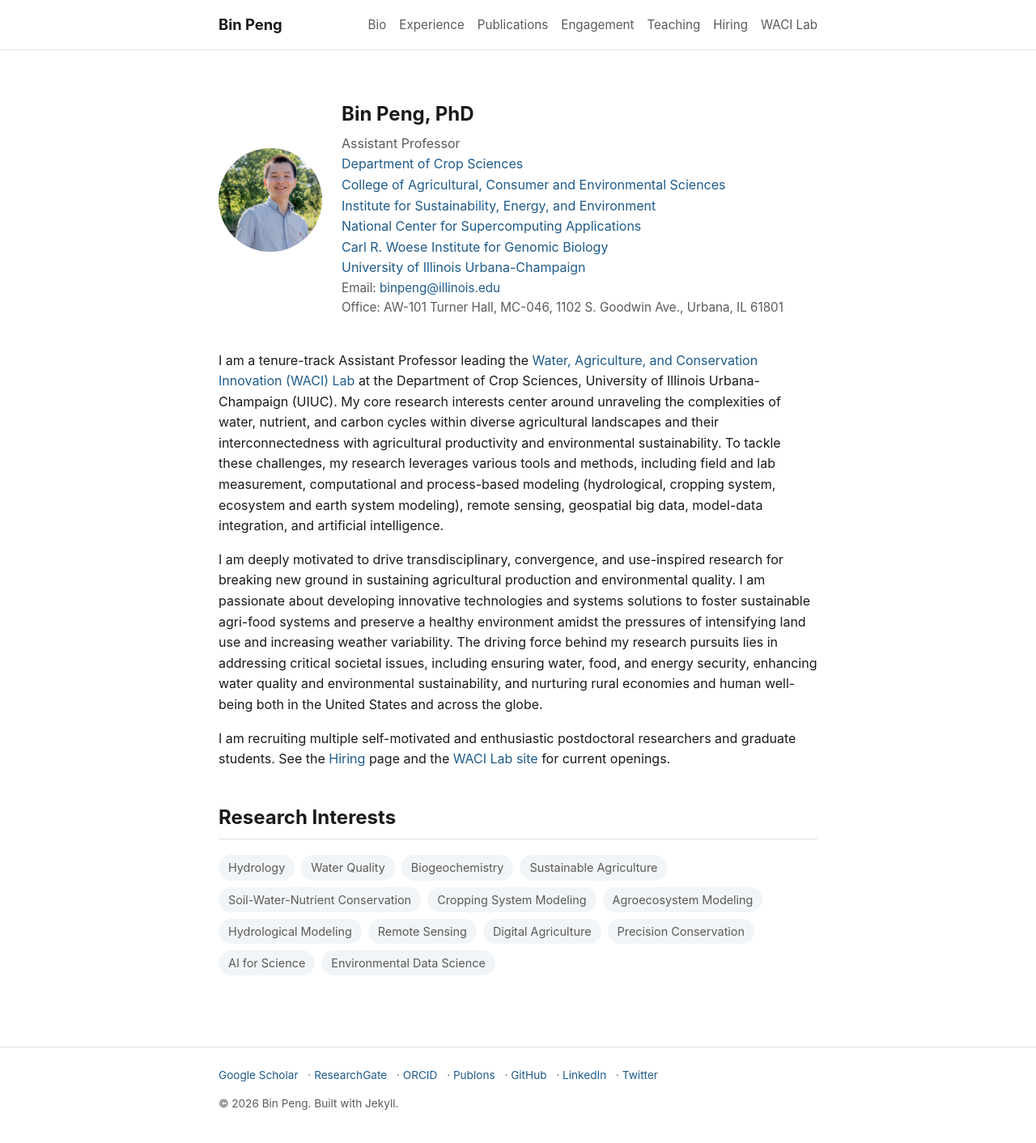
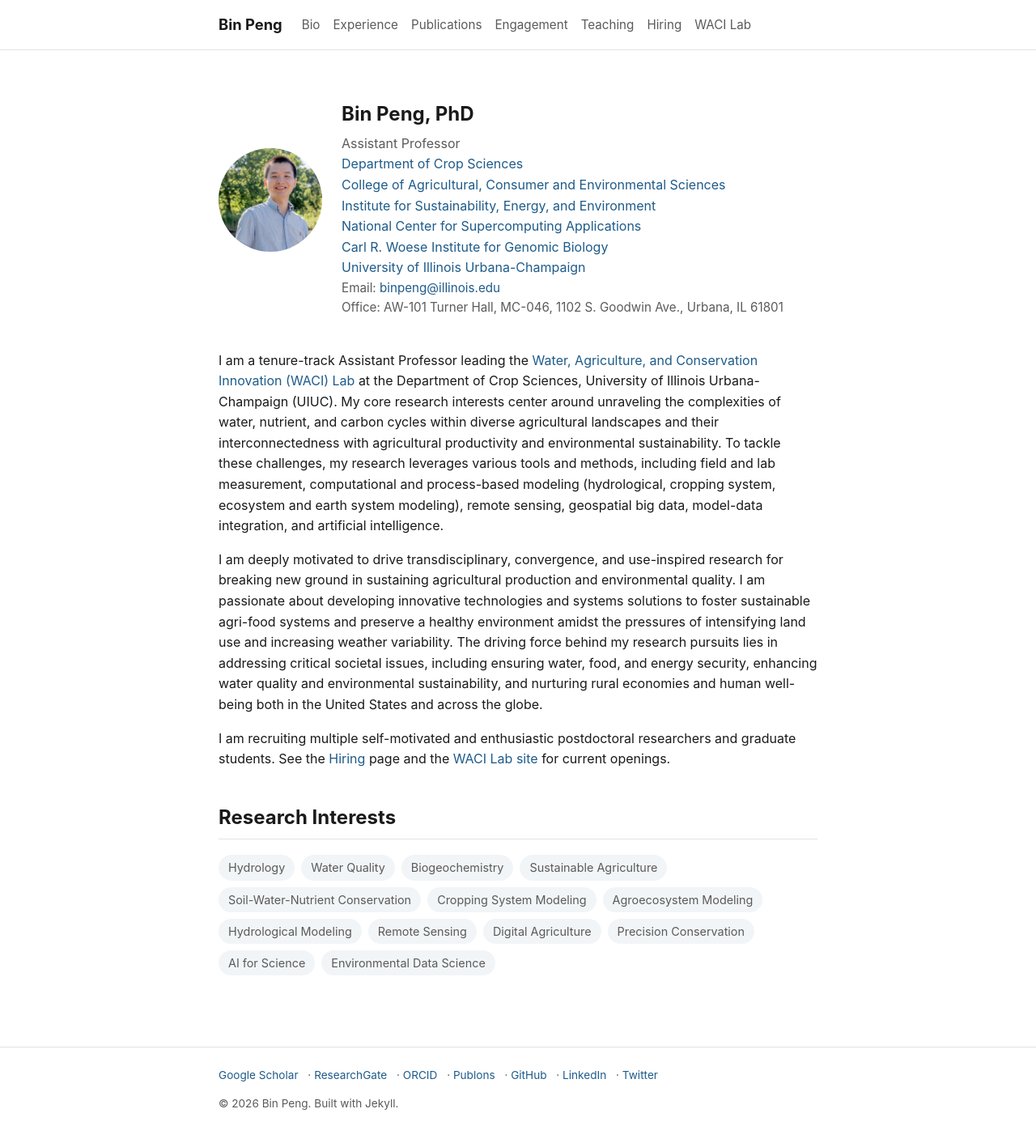
Before and after one commit to pengbinpeluo/pengbinpeluo.github.io, a Jekyll site: the page built from index.md, in a window 1280 px wide. Shown: the whole page at 81% size. Built offline with Jekyll 4.4.1, drawn with Linux system fonts in a browser that asks for light colours.

Commit message:
Tighten header spacing between site title and nav
Co-Authored-By: Claude Sonnet 5 <noreply@anthropic.com>

```diff
--- a/assets/css/main.css
+++ b/assets/css/main.css
@@ -34,8 +34,8 @@ a:hover { text-decoration: underline; }
   display: flex;
   flex-wrap: wrap;
   align-items: center;
-  justify-content: space-between;
-  gap: 0.75rem;
+  justify-content: flex-start;
+  gap: 1.5rem;
 }
 .site-title {
   font-weight: 700;
```
